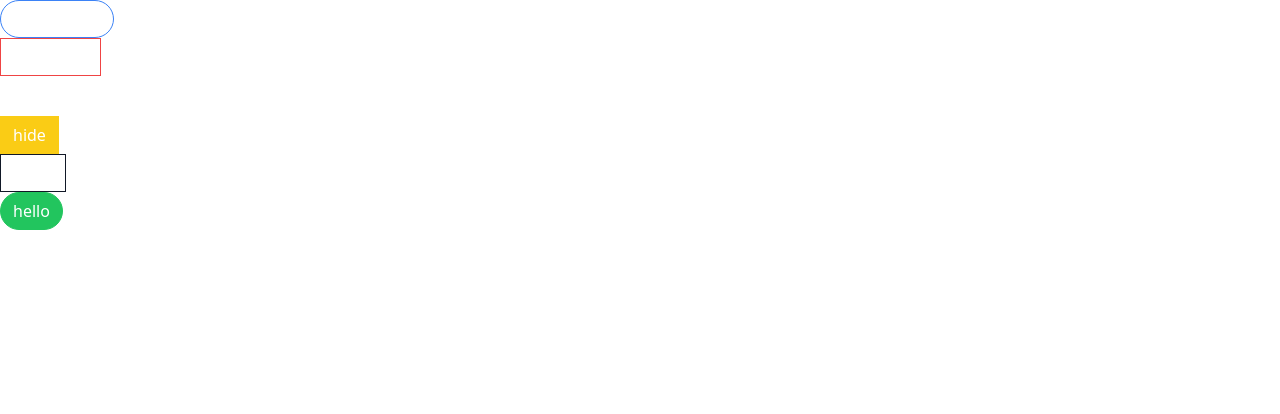
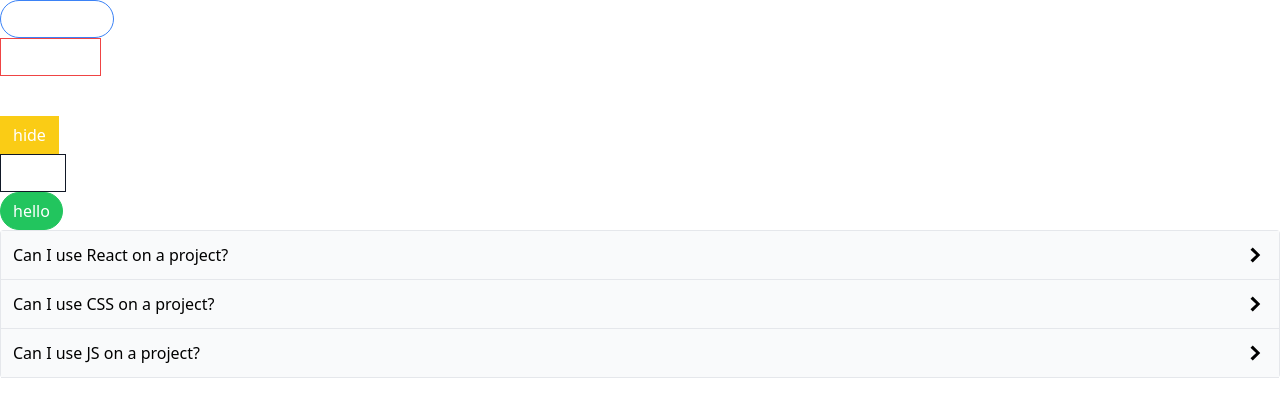
Before and after one commit to GouriNK/11-table-dropdown, a React (Create React App) app: page / in a window 1280 px wide. Shown: the top 414 px of the page. Built offline with nearby package versions, Linux system fonts and the light colour scheme.

Commit message:
accordion

```diff
--- a/src/App.js
+++ b/src/App.js
@@ -1,18 +1,27 @@
-import Button from "./components/Button";
-import { GoBell, GoBriefcase } from "react-icons/go";
+import Accordion from "./components/Accordion";
+import ButtonPage from "./pages/ButtonPage";
 
 function App() {
-    const handleClick = () => {
-        console.log('Clicked!');
-    };
-
+    const items = [
+        {
+            id: 1,
+            label : "Can I use React on a project?",
+            content : "You can use whatever you like for any project that you like. How long is the porject?"
+        },
+        {   id: 2,
+            label : "Can I use CSS on a project?",
+            content : "You can use whatever you like for any project that you like. How long is the porject?"
+        },
+        {
+            id: 3,
+            label : "Can I use JS on a project?",
+            content : "You can use whatever you like for any project that you like. How long is the porject?"
+        }
+    ]
     return (
         <div>
-            <div><Button primary rounded outline onClick={handleClick}><GoBell />Click me!</Button></div>
-            <div><Button danger outline onMouseEnter={handleClick} className="mb-10"><GoBriefcase />see me</Button></div>
-            <div><Button warning onMouseLeave={handleClick}>hide</Button></div>
-            <div><Button secondary outline>show</Button></div>
-            <div><Button success rounded>hello</Button></div>
+            <ButtonPage></ButtonPage>
+            <Accordion items={items}></Accordion>
         </div>
     );
 }
--- /dev/null
+++ b/src/components/Accordion.js
@@ -0,0 +1,48 @@
+import { useState } from "react";
+import { GoChevronDown, GoChevronRight } from "react-icons/go";
+
+
+function Accordion ({items}) {
+    const [expandedIndex, setExpandedIndex] = useState(-1);
+
+    const handleClick = (selectedIndex) => {
+        if(expandedIndex === selectedIndex) {
+            setExpandedIndex(-1);
+            return;
+        }
+        setExpandedIndex(selectedIndex);
+    }
+
+    const renderedItems = items.map((item, index)=>{
+        const isExpanded = index === expandedIndex;
+
+        // JS && gives back the 1st falsy value or the last truthy value. Booleans are not displayed at all.
+        // so here content is returned, if isExpanded is true.
+        // if isExpanded is false, isExpanded is returned and nothing is displayed.
+        const content = isExpanded && <div>{item.content}</div>
+
+        const icon = (
+            <span className="text-2xl">
+              {isExpanded ? <GoChevronDown /> : <GoChevronRight />}
+            </span>
+          );
+
+        return (
+            <div key={item.id}>
+                <div
+                    className="flex justify-between p-3 bg-gray-50 border-b items-center cursor-pointer"
+                    onClick={()=>handleClick(index)}
+                >
+                        {item.label}
+                        {icon}
+                    </div>
+                {isExpanded && <div className="border-b p-5">{item.content}</div>}
+            </div>
+        )
+    });
+    return (
+         <div className="border-x border-t rounded">{renderedItems}</div>
+    );
+}
+
+export default Accordion;
--- /dev/null
+++ b/src/pages/ButtonPage.js
@@ -0,0 +1,20 @@
+import { GoBell, GoBriefcase } from "react-icons/go";
+import Button from "../components/Button";
+
+function ButtonPage() {
+    const handleClick = () => {
+        console.log('Clicked!');
+    };
+
+    return (
+        <div>
+            <div><Button primary rounded outline onClick={handleClick}><GoBell />Click me!</Button></div>
+            <div><Button danger outline onMouseEnter={handleClick} className="mb-10"><GoBriefcase />see me</Button></div>
+            <div><Button warning onMouseLeave={handleClick}>hide</Button></div>
+            <div><Button secondary outline>show</Button></div>
+            <div><Button success rounded>hello</Button></div>
+        </div>
+    );
+}
+
+export default ButtonPage;
```
